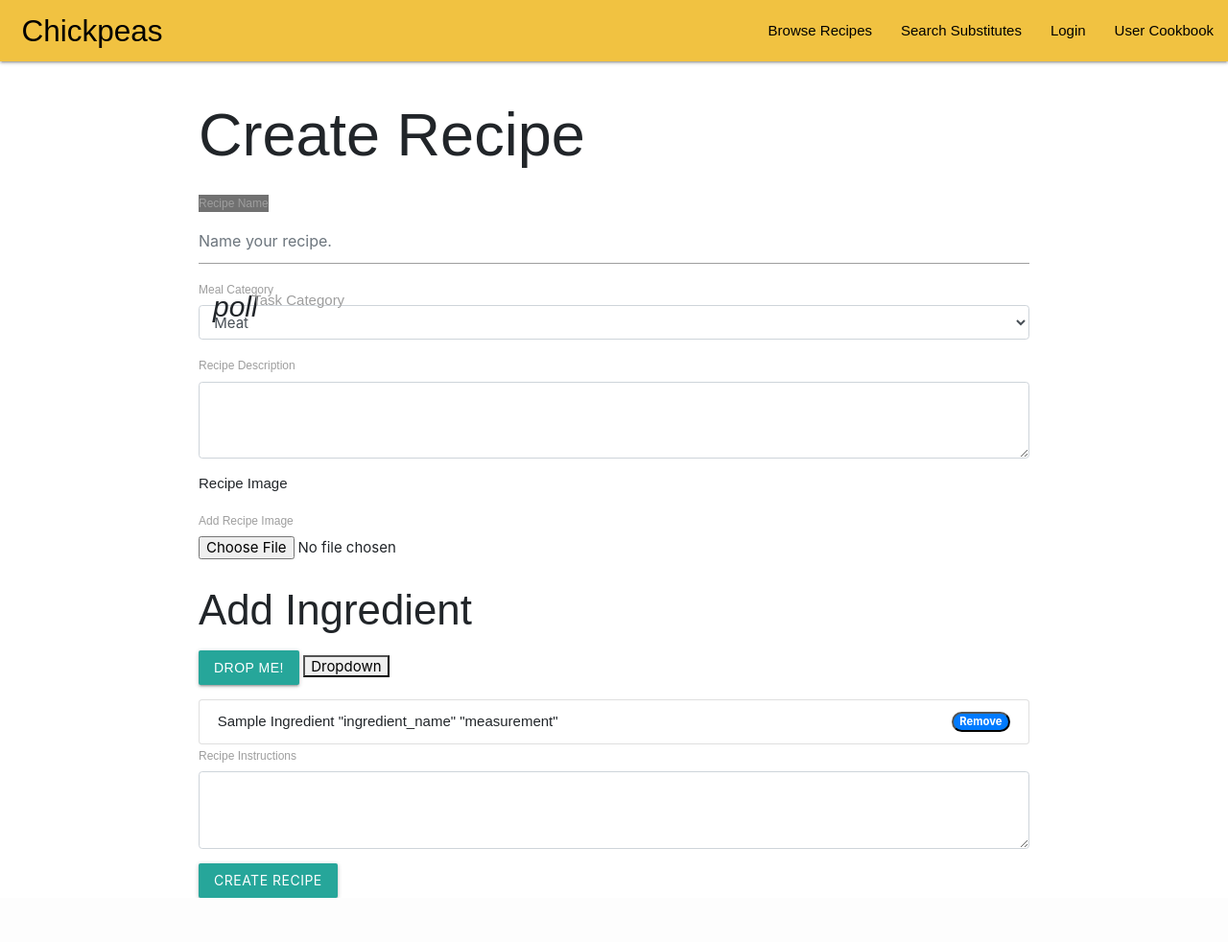
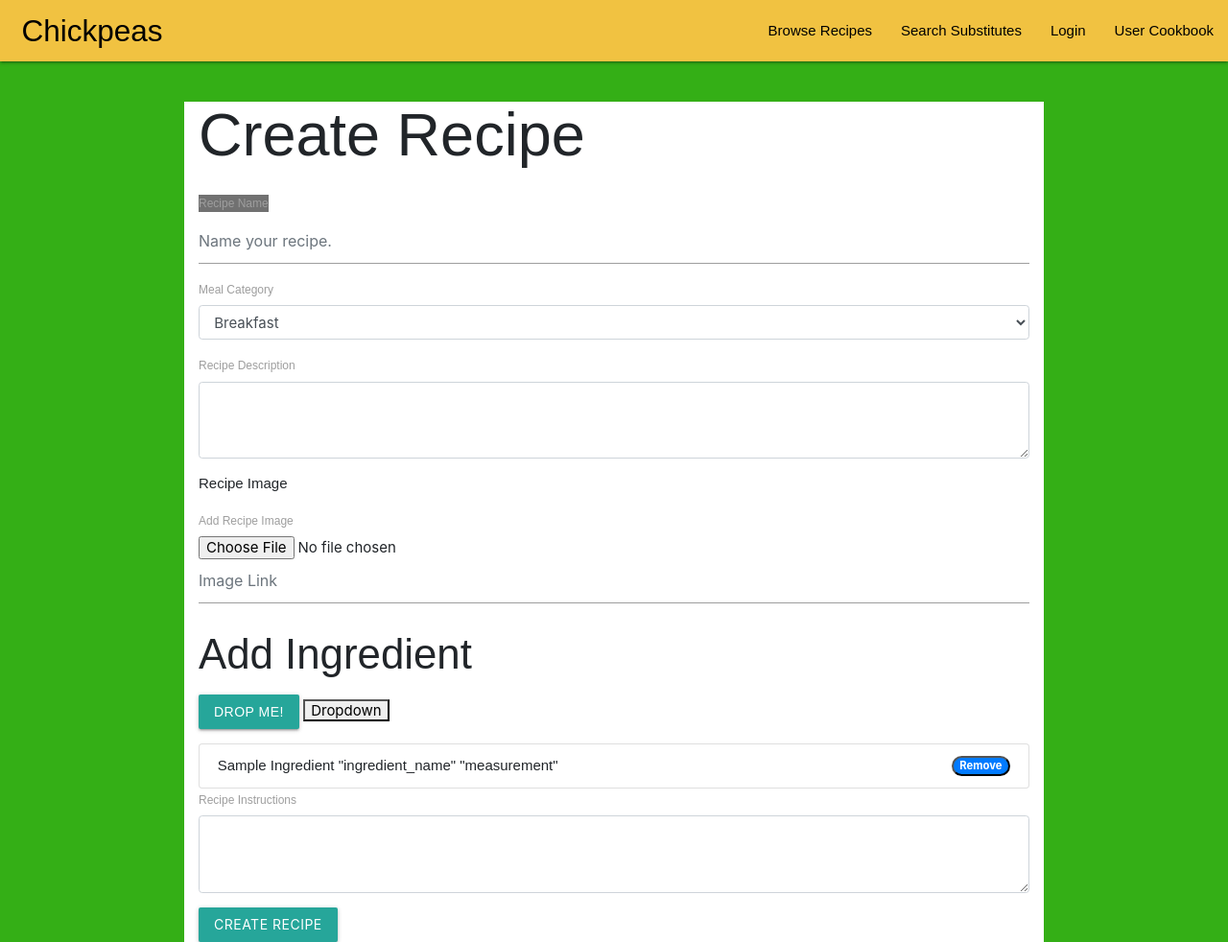
Before and after one commit to Trevbytes/Chickpeas, a Flask app: page /add_recipe in a window 1280 px wide. Shown: the whole page at 96% size. Before the commit the page ends 936 px from the top, so only its background shows below. Run offline with Flask 2, Linux system fonts and the light colour scheme; data that the repository does not hold is empty; some libraries are stand-ins or nearby versions.

Commit message:
Working on recipes page/add recipe

```diff
--- a/app.py
+++ b/app.py
@@ -30,8 +30,11 @@ def home():
 @app.route('/recipes')
 def recipes():
     all_recipes = mongo.db.recipes.find()
+    all_recipes2 = mongo.db.recipes.find()
+    all_recipes3 = mongo.db.recipes.find()
+    all_recipes4 = mongo.db.recipes.find()
     return render_template('recipes.html', users=mongo.db.users.find(),
-                           recipes=all_recipes)
+                           recipes=all_recipes,recipes2=all_recipes2,recipes3=all_recipes3,recipes4=all_recipes4)
 
 
 @app.route('/ingredients')
--- a/static/css/style.css
+++ b/static/css/style.css
@@ -1,5 +1,6 @@
 body {
-  /* background-color: rgb(52, 175, 22); */
+  --main-bg-color: rgb(52, 175, 22);
+  background-color: var(--main-bg-color);
 }
 
 /* Set height of body and the document to 100% to enable "full page tabs" */
@@ -65,12 +66,12 @@ nav ul a {
 }
 
 a:hover {
-    color: black;
+  color: black;
 }
 
 /* Dropdown Button */
 .dropbtn {
-  background-color: #4CAF50;
+  background-color: #4caf50;
   color: white;
   padding: 16px;
   font-size: 16px;
@@ -79,14 +80,15 @@ a:hover {
 }
 
 /* Dropdown button on hover & focus */
-.dropbtn:hover, .dropbtn:focus {
+.dropbtn:hover,
+.dropbtn:focus {
   background-color: #3e8e41;
 }
 
 /* The search field */
 #myInput {
   box-sizing: border-box;
-  background-image: url('searchicon.png');
+  background-image: url("searchicon.png");
   background-position: 14px 12px;
   background-repeat: no-repeat;
   font-size: 16px;
@@ -96,7 +98,9 @@ a:hover {
 }
 
 /* The search field when it gets focus/clicked on */
-#myInput:focus {outline: 3px solid #ddd;}
+#myInput:focus {
+  outline: 3px solid #ddd;
+}
 
 /* The container <div> - needed to position the dropdown content */
 .dropdown {
@@ -112,7 +116,7 @@ a:hover {
   min-width: 230px;
   border: 1px solid #ddd;
   z-index: 3;
-  overflow:auto
+  overflow: auto;
 }
 
 /* Links inside the dropdown */
@@ -124,16 +128,22 @@ a:hover {
 }
 
 /* Change color of dropdown links on hover */
-.dropdown-content a:hover {background-color: #f1f1f1}
+.dropdown-content a:hover {
+  background-color: #f1f1f1;
+}
 
 /* Show the dropdown menu (use JS to add this class to the .dropdown-content container when the user clicks on the dropdown button) */
-.show {display:block;}
+.show {
+  display: block;
+}
 
 .addRecipe {
-    background-color: white;
+  background-color: white;
 }
 
-* {box-sizing:border-box}
+* {
+  box-sizing: border-box;
+}
 
 /* Slideshow container */
 .slideshow-container {
@@ -179,10 +189,11 @@ a:hover {
   transition: background-color 0.6s ease;
 }
 
-.active, .dot:hover {
+.active,
+.dot:hover {
   background-color: #717171;
 }
 
 .col-md-5 img {
-    width: 100%;
+  width: 100%;
 }
--- a/templates/add_recipe.html
+++ b/templates/add_recipe.html
@@ -13,24 +13,12 @@
       />
     </div>
     <div class="form-group">
-      <div class="input-field col s12">
-        <i class="material-icons prefix">poll</i>
-        <select id="meal-time" name="meal_type">
-          <option value="" disabled selected>Meal Time</option>
-          {% for time in recipes %}
-          <option value="{{time.meal_type}}">{{time.meal_type}}</option>
-          {% endfor %}
-        </select>
-        <label>Task Category</label>
-      </div>
-    </div>
-    <div class="form-group">
       <label for="meal_type">Meal Category</label>
-      <select class="form-control" id="meal_type">
-        <option>Meat</option>
-        <option>Fish</option>
-        <option>Vegetarian</option>
-        <option>Vegan</option>
+      <select class="form-control" id="meal_type" name="meal_type">
+        <option>Breakfast</option>
+        <option>Lunch</option>
+        <option>Dinner</option>
+        <option>Dessert</option>
       </select>
     </div>
     <div class="form-group">
@@ -39,6 +27,7 @@
         class="form-control"
         id="recipe_description"
         rows="3"
+        name="recipe_description"
       ></textarea>
     </div>
     <div class="form-group">
@@ -46,7 +35,16 @@
     </div>
     <div class="form-group">
       <label for="recipe_image">Add Recipe Image</label>
-      <input type="file" class="form-control-file" id="recipe_image" />
+      <input type="file" class="form-control-file" id="recipe_pic_url" />
+      <div class="form-group">
+        <input
+          type="text"
+          class="form-control"
+          id="recipe_image_link"
+          name="recipe_pic_url"
+          placeholder="Image Link"
+        />
+      </div>
     </div>
     <!--Add radio btn with option to upload link to image-->
     <h3>Add Ingredient</h3>
@@ -83,14 +81,17 @@
       </li>
     </ul>
     <div class="form-group">
-      <label for="recipe_description">Recipe Instructions</label>
+      <label for="recipe_instructions">Recipe Instructions</label>
       <textarea
         class="form-control"
-        id="recipe_description"
+        id="recipe_instructions"
+        name="recipe_instructions"
         rows="3"
       ></textarea>
     </div>
-    <button type="submit" class="btn btn-primary" name= "action">Create Recipe</button>
+    <button type="submit" class="btn btn-primary">
+      Create Recipe
+    </button>
   </form>
 </main>
 {% endblock %}
```
Also changed, not shown: templates/recipes.html (+60 -75 lines).
